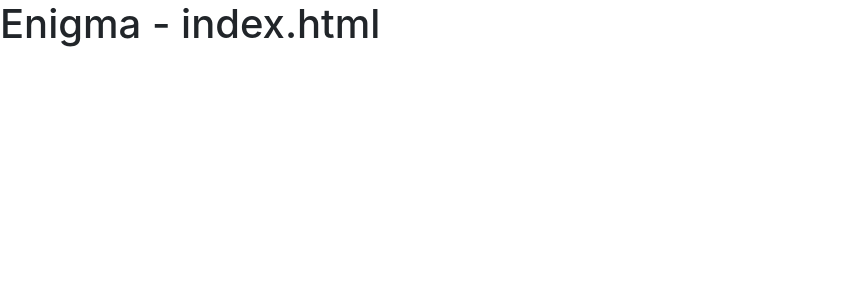
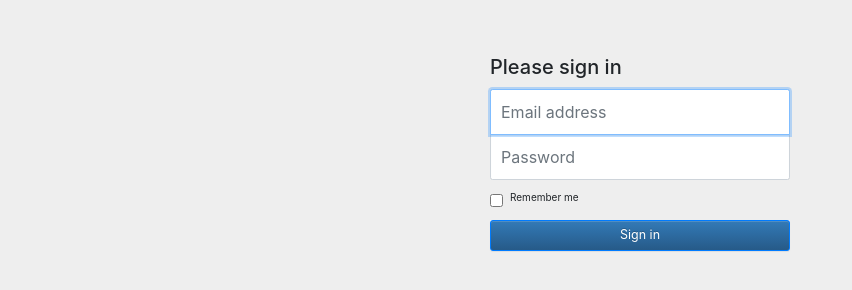
Before and after one commit to revolvingcow/enigma, a plain HTML site: page index.html in a window 1280 px wide. Shown: the whole page, without its empty margins (0-852 px from the left). Drawn offline with nearby package versions, Linux system fonts and the light colour scheme.

Commit message:
updated index UI design

```diff
--- a/index.html
+++ b/index.html
@@ -1,9 +1,83 @@
 <!doctype html>
-<html>
+<html lang="en">
 <head>
+    <meta charset="utf-8">
+    <meta http-equiv="X-UA-Compatible" content="IE=edge">
+    <meta name="viewport" content="width=device-width, initial-scale=1">
+
+    <title>Enigma Login</title>
+
+    <link rel="stylesheet" href="https://maxcdn.bootstrapcdn.com/bootstrap/3.3.1/css/bootstrap.min.css" />
+    <link rel="stylesheet" href="https://maxcdn.bootstrapcdn.com/bootstrap/3.3.1/css/bootstrap-theme.min.css" />
     <link rel="stylesheet" href="https://maxcdn.bootstrapcdn.com/bootswatch/3.3.1/flatly/bootstrap.min.css" />
+    <style type="text/css">
+        body {
+            padding-top: 40px;
+            padding-bottom: 40px;
+            background-color: #eee;
+        }
+
+        .form-signin {
+            max-width: 330px;
+            padding: 15px;
+            margin: 0 auto;
+        }
+        .form-signin .form-signin-heading,
+        .form-signin .checkbox {
+            margin-bottom: 10px;
+        }
+        .form-signin .checkbox {
+            font-weight: normal;
+        }
+        .form-signin .form-control {
+            position: relative;
+            height: auto;
+            -webkit-box-sizing: border-box;
+            -moz-box-sizing: border-box;
+            box-sizing: border-box;
+            padding: 10px;
+            font-size: 16px;
+        }
+        .form-signin .form-control:focus {
+            z-index: 2;
+        }
+        .form-signin input[type="email"] {
+            margin-bottom: -1px;
+            border-bottom-right-radius: 0;
+            border-bottom-left-radius: 0;
+        }
+        .form-signin input[type="password"] {
+            margin-bottom: 10px;
+            border-top-left-radius: 0;
+            border-top-right-radius: 0;
+        }
+    </style>
+
+    <!-- HTML5 shim and Respond.js for IE8 support of HTML5 elements and media queries -->
+    <!-- WARNING: Respond.js doesn't work if you view the page via file:// -->
+    <!--[if lt IE 9]>
+        <script src="https://oss.maxcdn.com/html5shiv/3.7.2/html5shiv.min.js"></script>
+        <script src="https://oss.maxcdn.com/respond/1.4.2/respond.min.js"></script>
+    <![endif]-->
 </head>
 <body>
-    <h1>Enigma - index.html</h1>
+    <div class="container">
+        <form class="form-signin">
+            <h2 class="form-signin-heading">Please sign in</h2>
+            <label for="inputEmail" class="sr-only">Email address</label>
+            <input type="email" id="inputEmail" class="form-control" placeholder="Email address" required autofocus>
+            <label for="inputPassword" class="sr-only">Password</label>
+            <input type="password" id="inputPassword" class="form-control" placeholder="Password" required>
+            <div class="checkbox">
+                <label>
+                    <input type="checkbox" value="remember-me"> Remember me
+                </label>
+            </div>
+            <button class="btn btn-lg btn-primary btn-block" type="submit">Sign in</button>
+        </form>
+    </div>
+
+    <script src="https://cdnjs.cloudflare.com/ajax/libs/jquery/2.1.3/jquery.min.js"></script>
+    <script src="https://maxcdn.bootstrapcdn.com/bootstrap/3.3.1/js/bootstrap.min.js"></script>
 </body>
 </html>
```
